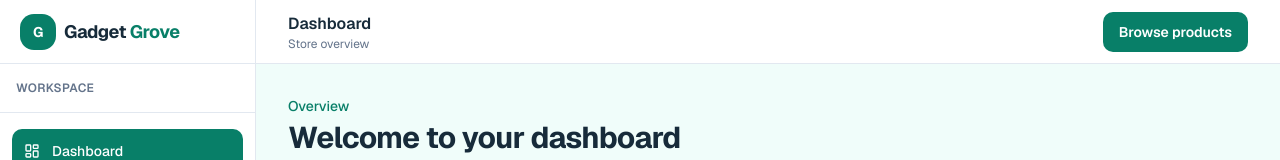
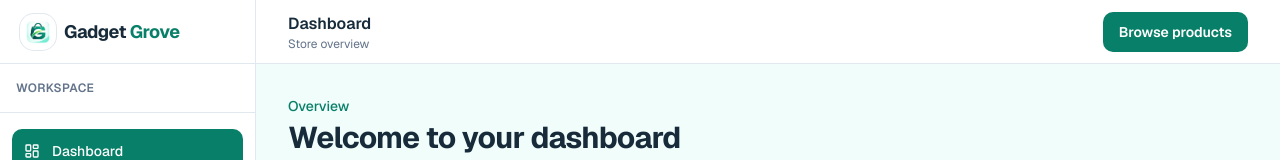
Before and after one commit to kobirul5/gadget_grove_client, a Next.js app: page /dashboard in a window 1280 px wide. Shown: the top 160 px of the page. Built offline with nearby package versions, Linux system fonts and the light colour scheme.

Commit message:
feat: add logo image to admin dashboard header

```diff
--- a/src/components/admin/AdminDashboardShell.tsx
+++ b/src/components/admin/AdminDashboardShell.tsx
@@ -1,6 +1,7 @@
 "use client";
 
 import Link from "next/link";
+import Image from "next/image";
 import { usePathname } from "next/navigation";
 import { useState, type ReactNode } from "react";
 import {
@@ -75,9 +76,13 @@ export default function AdminDashboardShell({
             href="/dashboard"
             onClick={closeNavigation}
           >
-            <span className="grid size-9 place-items-center rounded-xl bg-primary text-sm font-bold text-primary-foreground">
-              G
-            </span>
+            <Image
+              alt=""
+              className="size-9 rounded-xl bg-surface p-0.5 object-contain ring-1 ring-border"
+              height={1280}
+              src="/logo.png"
+              width={1280}
+            />
             <span>
               Gadget <span className="text-primary">Grove</span>
             </span>
```
